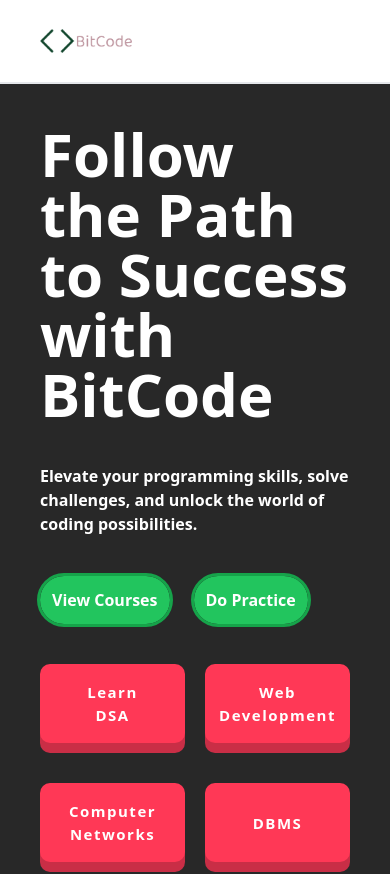
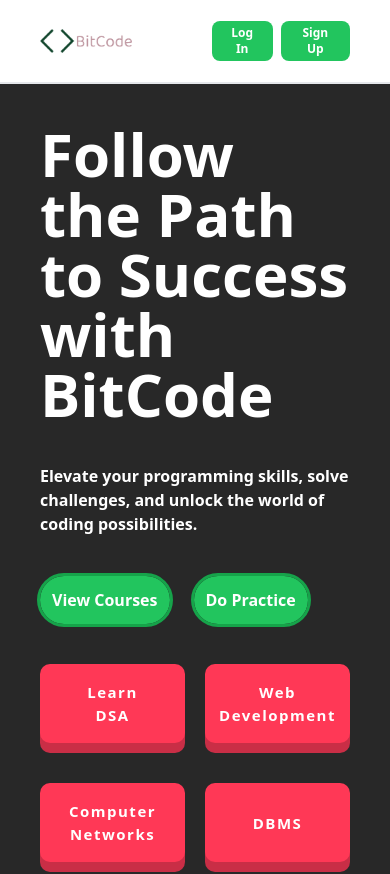
Before and after one commit to Priyanshu282002/bitcode, a React (Create React App) app: page / in a window 390 px wide. Shown: the top 874 px of the page. Built offline with nearby package versions, Linux system fonts and the light colour scheme.

Commit message:
Corrected Login and signup

```diff
--- a/src/components/Navbar.jsx
+++ b/src/components/Navbar.jsx
@@ -18,7 +18,7 @@ const Navbar = ({isLoggedIn,setIsLoggedIn}) => {
   return (
     <div>
         <div className='flex justify-between px-10 py-4 items-center border-b-2 h-[10vh]'>
-            <div className='flex gap-10 flex-wrap items-center text-xl'>
+            <div className='flex gap-10 items-center text-xl'>
                 <NavLink to="/">
                     <img src={logo} alt='logo' className='sm:h-6 h-8 w-25 cursor-pointer hover:scale-110 transition-all duration-300'/>
                 </NavLink>
@@ -31,26 +31,24 @@ const Navbar = ({isLoggedIn,setIsLoggedIn}) => {
                 </NavLink>
 
             </div>
-
-            <div className='flex gap-6 flex-wrap sm:hidden'>
-                {localStorage.getItem("Token")!=null?(<NavLink to="/login">
-                    <button className=' bg-green-500 text-white px-3 py-1 rounded-lg hover:scale-125 transition-all duration-300 font-semibold' onClick={logoutHandler}>Log Out</button>
-                </NavLink>) : (<NavLink to="/login">
-                    <button className=' bg-green-500 text-white px-3 py-1 rounded-lg hover:scale-125 transition-all duration-300 font-semibold'>Log In</button>
-                </NavLink>)}
-
-                {localStorage.getItem("Token")!= null ? (<NavLink to="/signup">
-                    <button className=' bg-green-500 text-white px-3 py-1 rounded-lg hover:scale-125 transition-all duration-300 font-semibold hidden'>Sign Up</button>
-                </NavLink>):(<NavLink to="/signup">
-                    <button className=' bg-green-500 text-white px-3 py-1 rounded-lg hover:scale-125 transition-all duration-300 font-semibold '>Sign Up</button>
-                </NavLink>)
-                }
-
-
-
-            </div>
-
-
+            {
+                localStorage.getItem("Token")==null?(
+                    <div className='flex gap-6 sm:flex sm:text-xs sm:gap-2'>
+                        <NavLink to="/login">
+                        <button className=' bg-green-500 text-white px-3 py-1 rounded-lg hover:scale-125 transition-all duration-300 font-semibold'>Log In</button>
+                        </NavLink>
+                        <NavLink to="/signup">
+                            <button className=' bg-green-500 text-white px-3 py-1 rounded-lg hover:scale-125 transition-all duration-300 font-semibold '>Sign Up</button>
+                        </NavLink>
+                    </div>
+                ):(
+                    <div className=' sm:flex sm:text-xs'>
+                    <NavLink to="/login">
+                        <button className=' bg-green-500 text-white px-3 py-1 rounded-lg hover:scale-125 transition-all duration-300 font-semibold' onClick={logoutHandler}>Log Out</button>
+                    </NavLink>
+                    </div>
+                )
+            }
         </div>
 
     </div>
```
